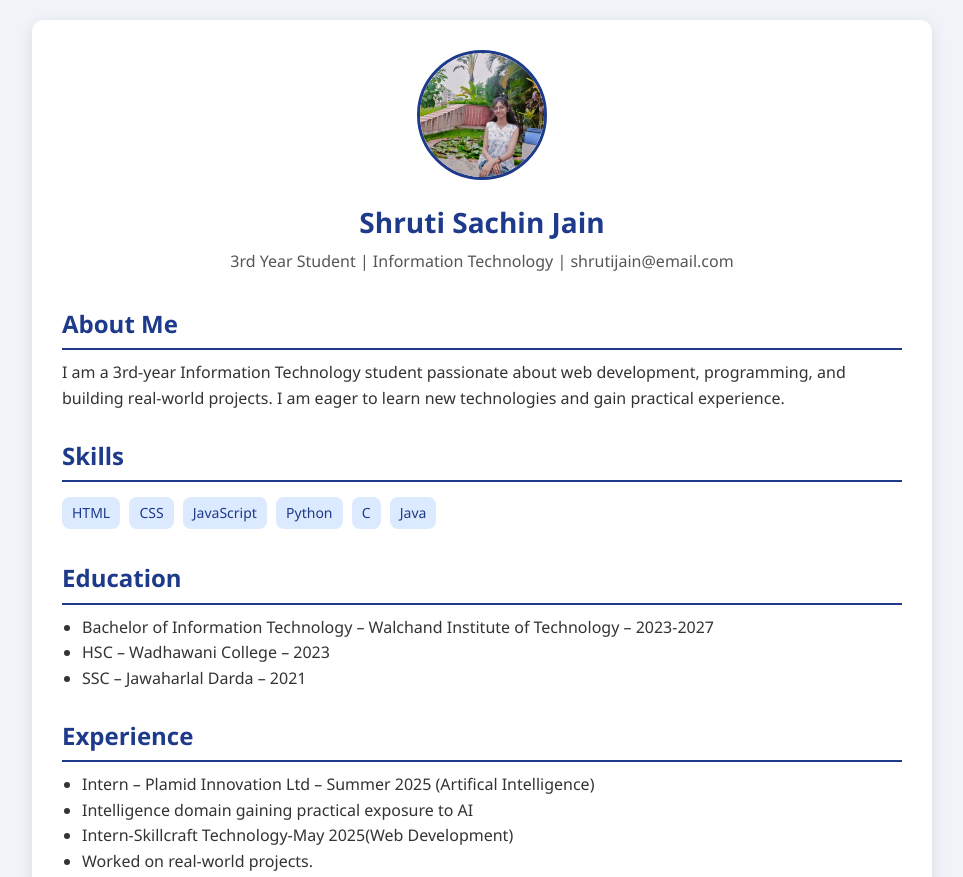
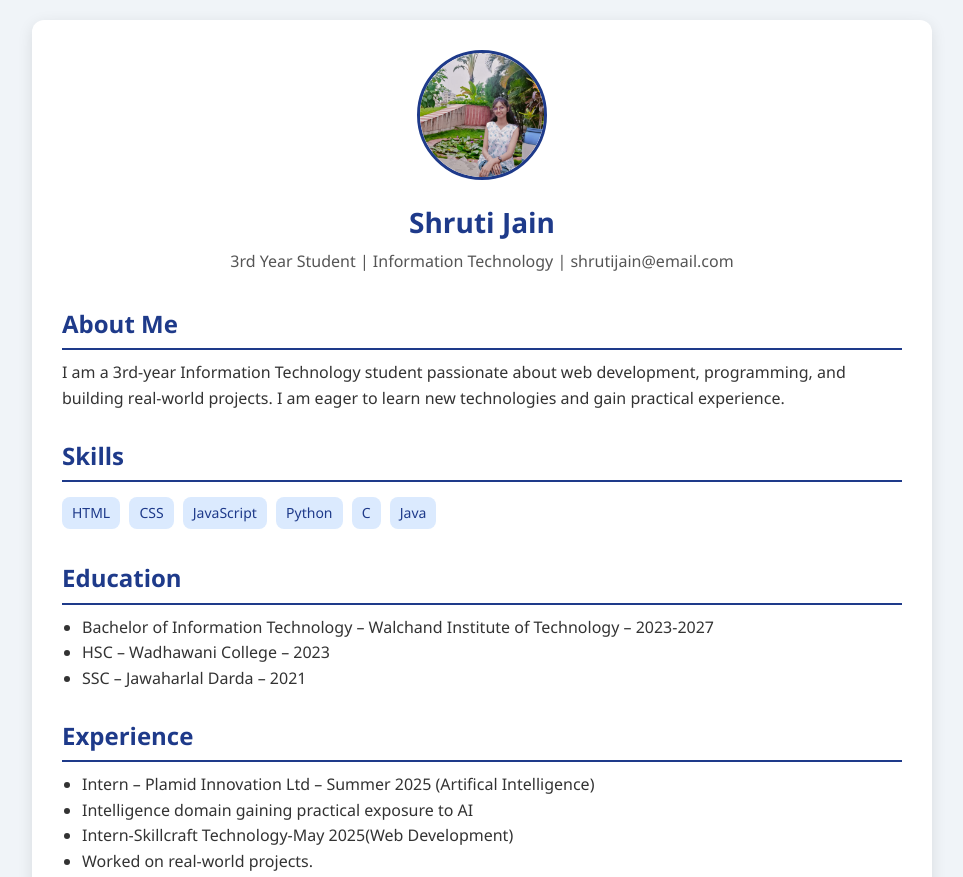
Before and after one commit to Shrutijain-1/Self-Intro-WebPage, a plain HTML site: page index.html in a window 1280 px wide. Shown: the top 877 px of the page, without its empty margins (158-1121 px from the left). Drawn offline with Linux system fonts and the light colour scheme.

Commit message:
Update index.html with resume content

```diff
--- a/index.html
+++ b/index.html
@@ -93,7 +93,7 @@
 
       <header>
         <img src="sphoto.jpg.jpeg" alt="Profile Photo" class="profile-pic" />
-        <h1>Shruti Sachin Jain</h1>
+        <h1>Shruti Jain</h1>
         <p>3rd Year Student | Information Technology | shrutijain@email.com</p>
       </header>
 
```
